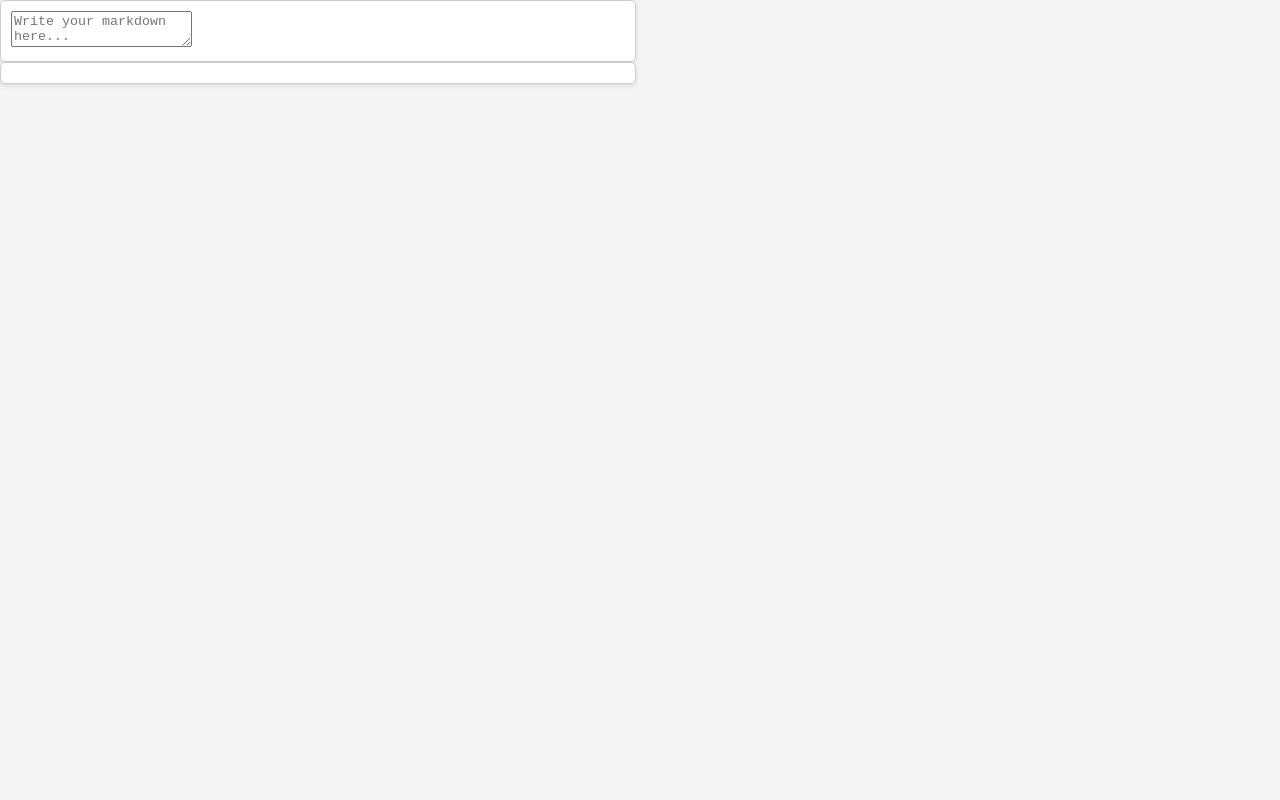
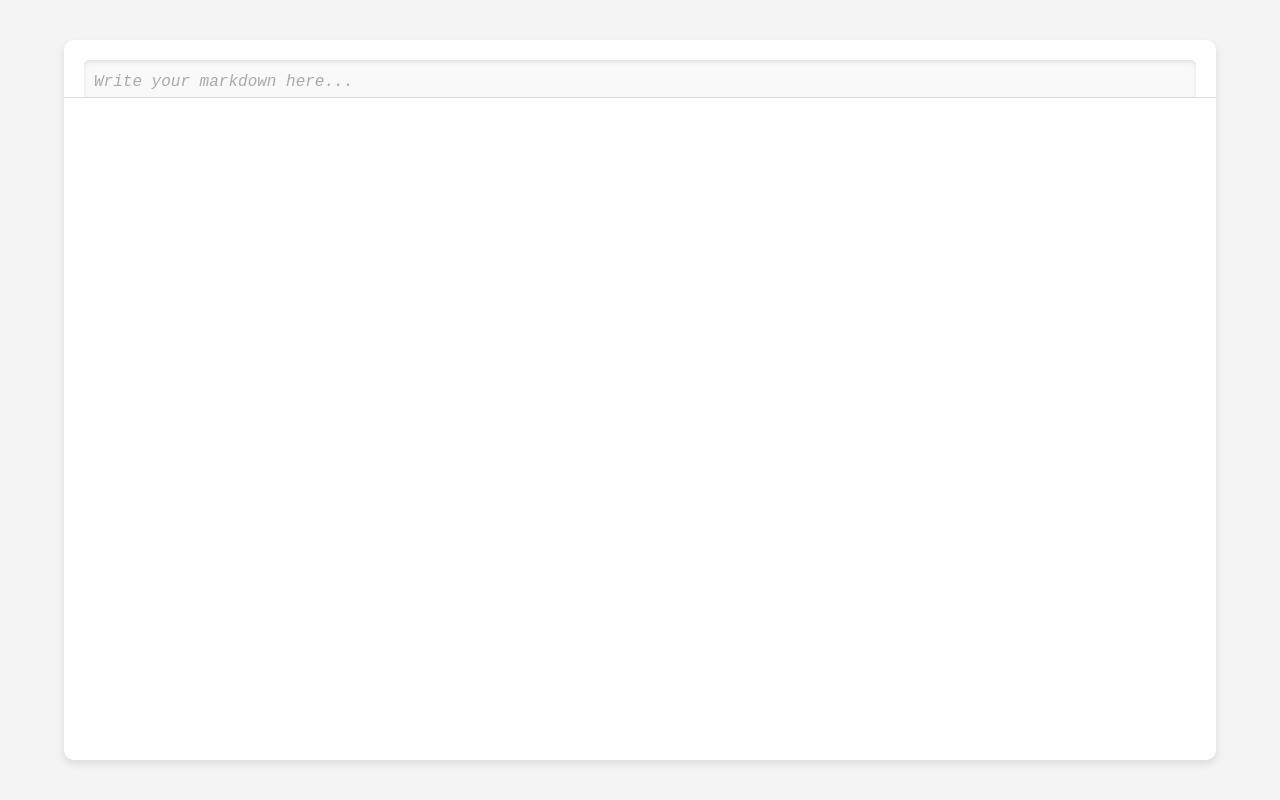
Before and after one commit to scooterthedev/marker, a website with bundled scripts: page markdown-editor/src/index.html in a window 1280 px wide. Built offline with nearby package versions, Linux system fonts and the light colour scheme.

Commit message:
Added more markdwon syntax and some more css

```diff
--- a/markdown-editor/src/index.html
+++ b/markdown-editor/src/index.html
@@ -7,7 +7,7 @@
     <link rel="stylesheet" href="styles/main.css">
 </head>
 <body>
-    <div id="app">
+    <div class="container">
         <div id="editor"></div>
         <div id="preview"></div>
     </div>
--- a/markdown-editor/src/styles/main.css
+++ b/markdown-editor/src/styles/main.css
@@ -3,30 +3,64 @@ body {
     margin: 0;
     padding: 0;
     background-color: #f4f4f4;
+    display: flex;
+    justify-content: center;
+    align-items: center;
+    height: 100vh;
 }
 
 .container {
     display: flex;
-    justify-content: space-between;
+    flex-direction: column;
+    width: 90%;
+    max-width: 1200px;
+    height: 90vh;
+    background-color: #fff;
+    border-radius: 10px;
+    box-shadow: 0 4px 8px rgba(0, 0, 0, 0.1);
+    overflow: hidden;
+}
+
+.editor, .preview {
+    width: 100%;
+    height: 50%;
     padding: 20px;
+    box-sizing: border-box;
+    overflow-y: auto;
 }
 
 .editor {
-    width: 48%;
+    border-bottom: 1px solid #ddd;
+}
+
+textarea {
+    width: 100%;
+    height: 600%;
+    border: none;
+    outline: none;
+    resize: none;
+    font-size: 16px;
+    line-height: 1.6;
     padding: 10px;
-    border: 1px solid #ccc;
+    box-sizing: border-box;
+    background-color: #f9f9f9;
     border-radius: 5px;
+    box-shadow: inset 0 2px 4px rgba(0, 0, 0, 0.1);
+    transition: background-color 0.3s ease, box-shadow 0.3s ease;
+}
+
+textarea:focus {
     background-color: #fff;
-    box-shadow: 0 2px 5px rgba(0, 0, 0, 0.1);
+    box-shadow: inset 0 2px 4px rgba(0, 0, 0, 0.2);
+}
+
+textarea::placeholder {
+    color: #aaa;
+    font-style: italic;
 }
 
 .preview {
-    width: 48%;
-    padding: 10px;
-    border: 1px solid #ccc;
-    border-radius: 5px;
-    background-color: #fff;
-    box-shadow: 0 2px 5px rgba(0, 0, 0, 0.1);
+    padding-left: 30px;
 }
 
 h1, h2, h3, h4, h5, h6 {
@@ -50,3 +84,23 @@ pre {
     border-radius: 5px;
     overflow: auto;
 }
+
+blockquote {
+    border-left: 4px solid #ddd;
+    padding-left: 10px;
+    color: #666;
+    margin: 0;
+}
+
+ul, ol {
+    padding-left: 20px;
+}
+
+a {
+    color: #3498db;
+    text-decoration: none;
+}
+
+a:hover {
+    text-decoration: underline;
+}
```
Also changed, not shown: markdown-editor/src/utils/markdownEngine.js (+18 -6 lines).
